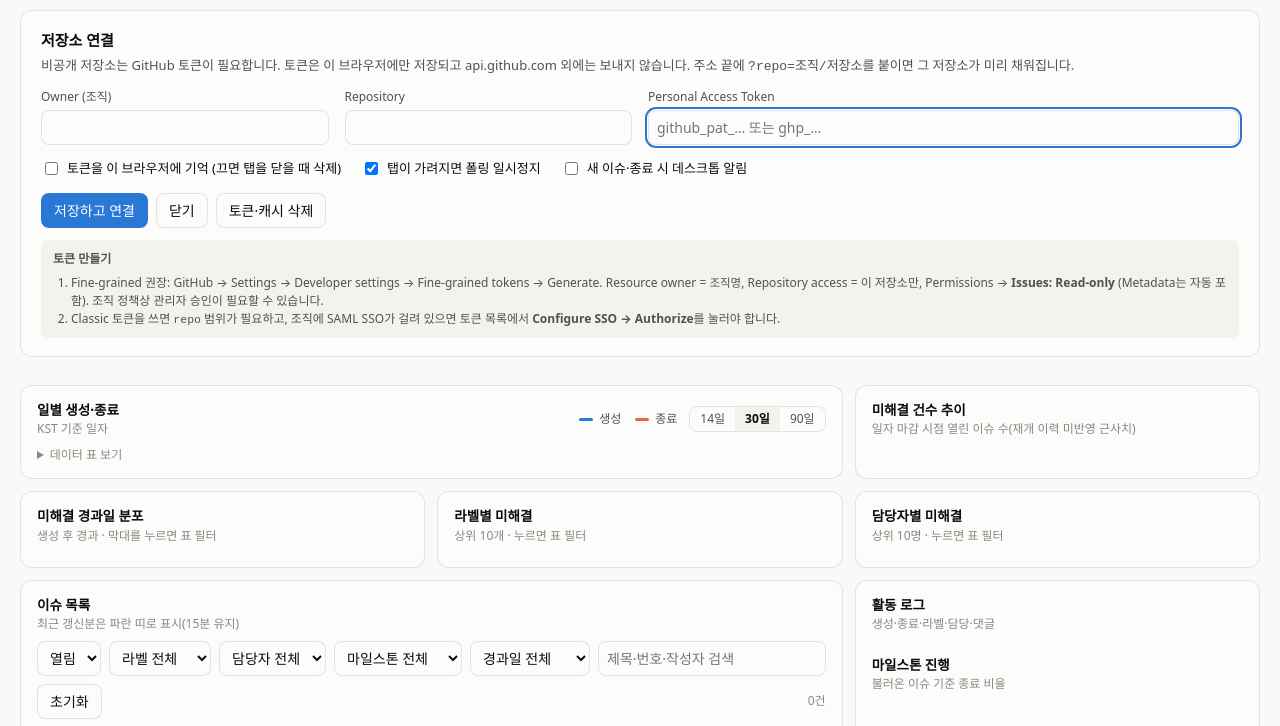
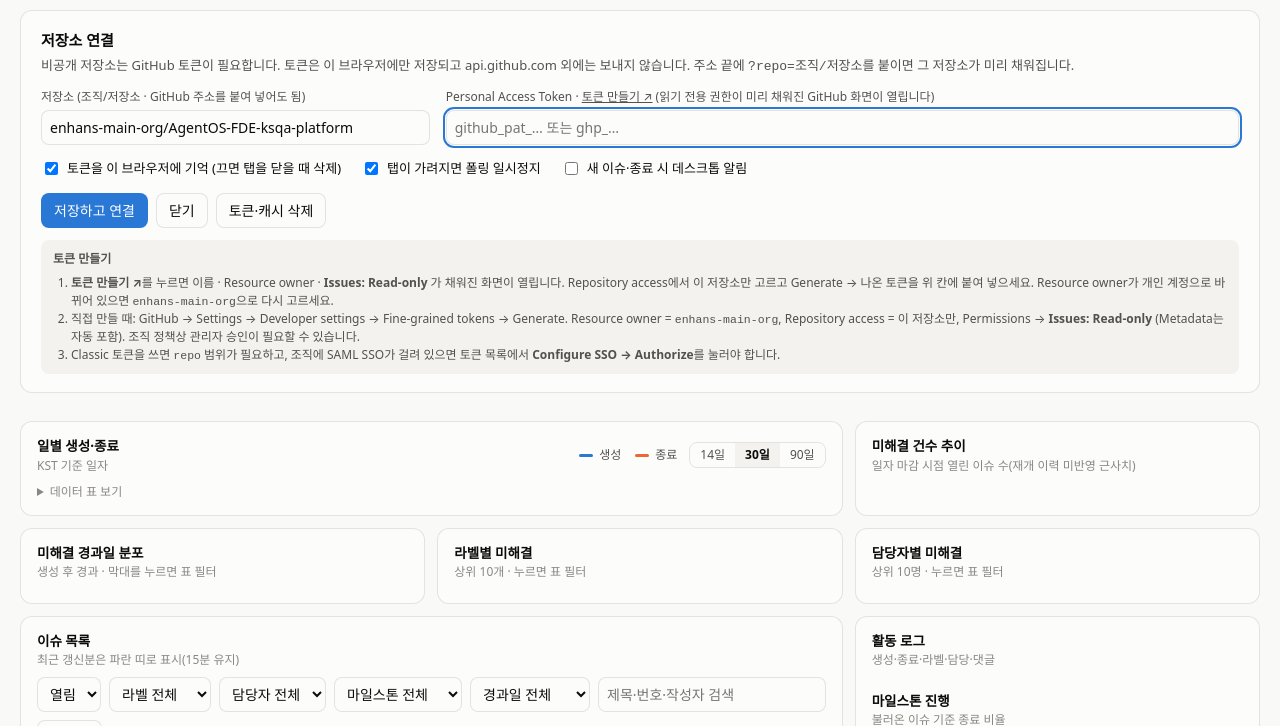
Before and after one commit to enhans-junho/github-issue-dashboard, a plain HTML site: page index.html in a window 1280 px wide. Shown: the part 86-812 px from the top of the page. Drawn offline with Linux system fonts and the light colour scheme.

Commit message:
설정 입력 줄이기 — 기본 저장소 · 저장소 한 칸 · 토큰 만들기 링크 · 토큰 기억 기본 켜기
Co-Authored-By: Claude Opus 5.5 <noreply@anthropic.com>

```diff
--- a/index.html
+++ b/index.html
@@ -266,9 +266,10 @@ td.nowrap{white-space:nowrap;color:var(--ink-2);font-variant-numeric:tabular-num
     <p>비공개 저장소는 GitHub 토큰이 필요합니다. 토큰은 이 브라우저에만 저장되고 api.github.com 외에는 보내지 않습니다. 주소 끝에 <code>?repo=조직/저장소</code>를 붙이면 그 저장소가 미리 채워집니다.</p>
     <form id="setupForm" autocomplete="off">
       <div class="form">
-        <label class="field"><span>Owner (조직)</span><input type="text" id="fOwner" required></label>
-        <label class="field"><span>Repository</span><input type="text" id="fRepo" required></label>
-        <label class="field" style="grid-column:span 2;min-width:0"><span>Personal Access Token</span>
+        <label class="field"><span>저장소 (조직/저장소 · GitHub 주소를 붙여 넣어도 됨)</span>
+          <input type="text" id="fRepoFull" required placeholder="조직/저장소" spellcheck="false"></label>
+        <label class="field" style="grid-column:span 2;min-width:0"><span>Personal Access Token
+          · <a id="tokenLink" href="#" target="_blank" rel="noopener">토큰 만들기 ↗</a> (읽기 전용 권한이 미리 채워진 GitHub 화면이 열립니다)</span>
           <input type="password" id="fToken" placeholder="github_pat_… 또는 ghp_…"></label>
       </div>
       <div class="checks">
@@ -285,7 +286,8 @@ td.nowrap{white-space:nowrap;color:var(--ink-2);font-variant-numeric:tabular-num
     <div class="hint">
       <b>토큰 만들기</b>
       <ol>
-        <li>Fine-grained 권장: GitHub → Settings → Developer settings → Fine-grained tokens → Generate. Resource owner = <code id="hintOwner">조직명</code>, Repository access = 이 저장소만, Permissions → <b>Issues: Read-only</b> (Metadata는 자동 포함). 조직 정책상 관리자 승인이 필요할 수 있습니다.</li>
+        <li><b>토큰 만들기 ↗</b>를 누르면 이름 · Resource owner · <b>Issues: Read-only</b> 가 채워진 화면이 열립니다. Repository access에서 이 저장소만 고르고 Generate → 나온 토큰을 위 칸에 붙여 넣으세요. Resource owner가 개인 계정으로 바뀌어 있으면 <code id="hintOwner2">조직명</code>으로 다시 고르세요.</li>
+        <li>직접 만들 때: GitHub → Settings → Developer settings → Fine-grained tokens → Generate. Resource owner = <code id="hintOwner">조직명</code>, Repository access = 이 저장소만, Permissions → <b>Issues: Read-only</b> (Metadata는 자동 포함). 조직 정책상 관리자 승인이 필요할 수 있습니다.</li>
         <li>Classic 토큰을 쓰면 <code>repo</code> 범위가 필요하고, 조직에 SAML SSO가 걸려 있으면 토큰 목록에서 <b>Configure SSO → Authorize</b>를 눌러야 합니다.</li>
       </ol>
     </div>
@@ -373,7 +375,7 @@ td.nowrap{white-space:nowrap;color:var(--ink-2);font-variant-numeric:tabular-num
 <script>
 'use strict';
 /* ================= 기본값 ================= */
-const DEFAULT = { owner:'', repo:'', interval:30, pauseHidden:true, notify:false };
+const DEFAULT = { owner:'enhans-main-org', repo:'AgentOS-FDE-ksqa-platform', interval:30, pauseHidden:true, notify:false };
 const MAX_PAGES = 40;                 // 전체 동기화 상한 (100건 × 40 = 4,000건)
 const FULL_RESYNC_MS = 60*60*1000;    // 삭제·이관 감지용 전체 재동기화
 const CHANGE_TTL_MS = 15*60*1000;     // 변경 강조 유지 시간
@@ -929,12 +931,31 @@ function renderFeed(){
 }
 
 /* ================= 설정 ================= */
+// 「조직/저장소」, https://github.com/조직/저장소(/issues/12 …), git@github.com:조직/저장소.git 을 모두 받는다
+function parseRepo(v){
+  v=(v||'').trim().replace(/^git@github\.com:/i,'').replace(/^(https?:\/\/)?(www\.)?github\.com\//i,'');
+  const m=v.match(/^([\w.-]+)\/([\w.-]+)/); if(!m) return null;
+  return {owner:m[1], repo:m[2].replace(/\.git$/,'')};
+}
+function tokenUrl(owner,repo){
+  const q=new URLSearchParams({name:`issue-monitor ${repo||''}`.trim(), description:'GitHub 이슈 모니터 (읽기 전용)', expires_in:'90', issues:'read'});
+  if (owner) q.set('target_name',owner);
+  return 'https://github.com/settings/personal-access-tokens/new?'+q;
+}
+function syncTokenHint(){
+  const r=parseRepo($('#fRepoFull').value)||{};
+  $('#tokenLink').href=tokenUrl(r.owner,r.repo);
+  $('#hintOwner').textContent=$('#hintOwner2').textContent=r.owner||'조직명';
+}
 function openSetup(){
-  $('#fOwner').value=S.cfg.owner; $('#fRepo').value=S.cfg.repo; $('#fToken').value=S.token;
-  $('#fRemember').checked=!!lsGet('ghmon.token',''); $('#fPause').checked=!!S.cfg.pauseHidden; $('#fNotify').checked=!!S.cfg.notify;
-  $('#hintOwner').textContent=S.cfg.owner||'조직명';
-  $('#setup').classList.add('show'); $('#fToken').focus();
+  $('#fRepoFull').value=S.cfg.owner&&S.cfg.repo?repoKey():''; $('#fToken').value=S.token;
+  // 처음 넣는 토큰은 기억하는 것이 기본. 이미 탭 한정으로 쓰던 사람은 그 선택을 유지한다
+  $('#fRemember').checked = S.token ? !!lsGet('ghmon.token','') : true;
+  $('#fPause').checked=!!S.cfg.pauseHidden; $('#fNotify').checked=!!S.cfg.notify;
+  syncTokenHint();
+  $('#setup').classList.add('show'); ($('#fRepoFull').value?$('#fToken'):$('#fRepoFull')).focus();
 }
+$('#fRepoFull').addEventListener('input',syncTokenHint);
 function closeSetup(){ $('#setup').classList.remove('show'); }
 $('#settingsBtn').onclick=()=> $('#setup').classList.contains('show')?closeSetup():openSetup();
 $('#cancelSetup').onclick=closeSetup;
@@ -945,7 +966,9 @@ $('#fNotify').addEventListener('change',async e=>{
 });
 $('#setupForm').addEventListener('submit',e=>{
   e.preventDefault();
-  const owner=$('#fOwner').value.trim(), repo=$('#fRepo').value.trim().replace(/\.git$/,'');
+  const r=parseRepo($('#fRepoFull').value);
+  if (!r){ showBanner('warn','저장소는 <code>조직/저장소</code> 꼴이나 GitHub 주소로 넣어 주세요.'); $('#fRepoFull').focus(); return; }
+  hideBanner(); const {owner,repo}=r;
   const changedRepo = owner!==S.cfg.owner || repo!==S.cfg.repo;
   S.cfg.owner=owner; S.cfg.repo=repo; S.cfg.pauseHidden=$('#fPause').checked; S.cfg.notify=$('#fNotify').checked;
   lsSet('ghmon.cfg',S.cfg);
```
Also changed, not shown: 1 other file.
